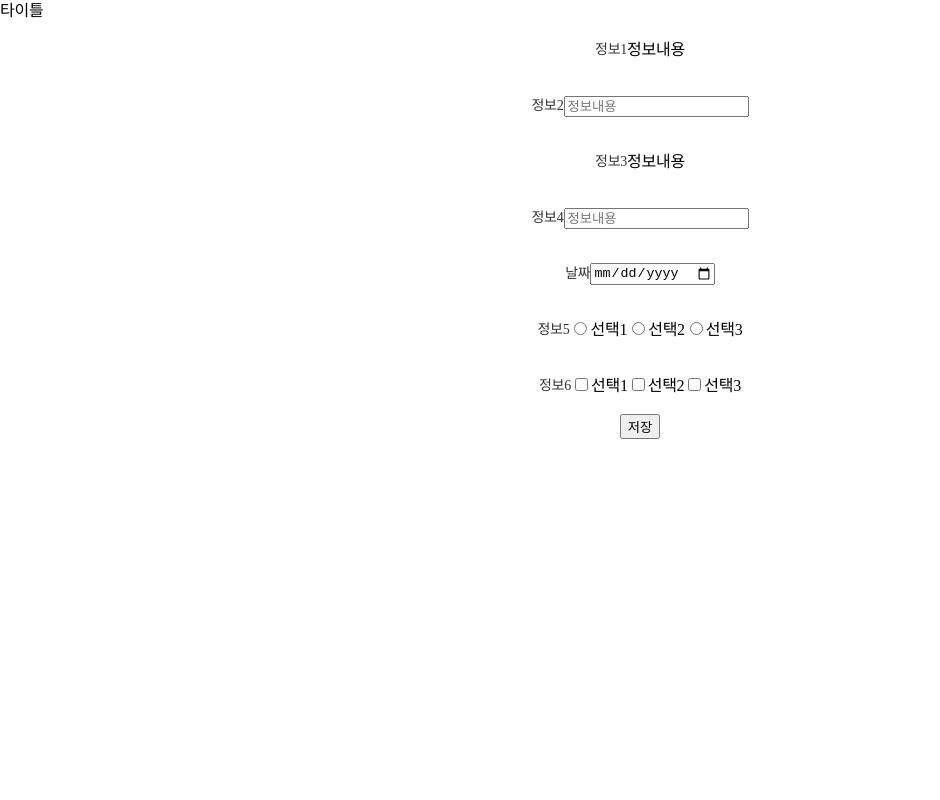
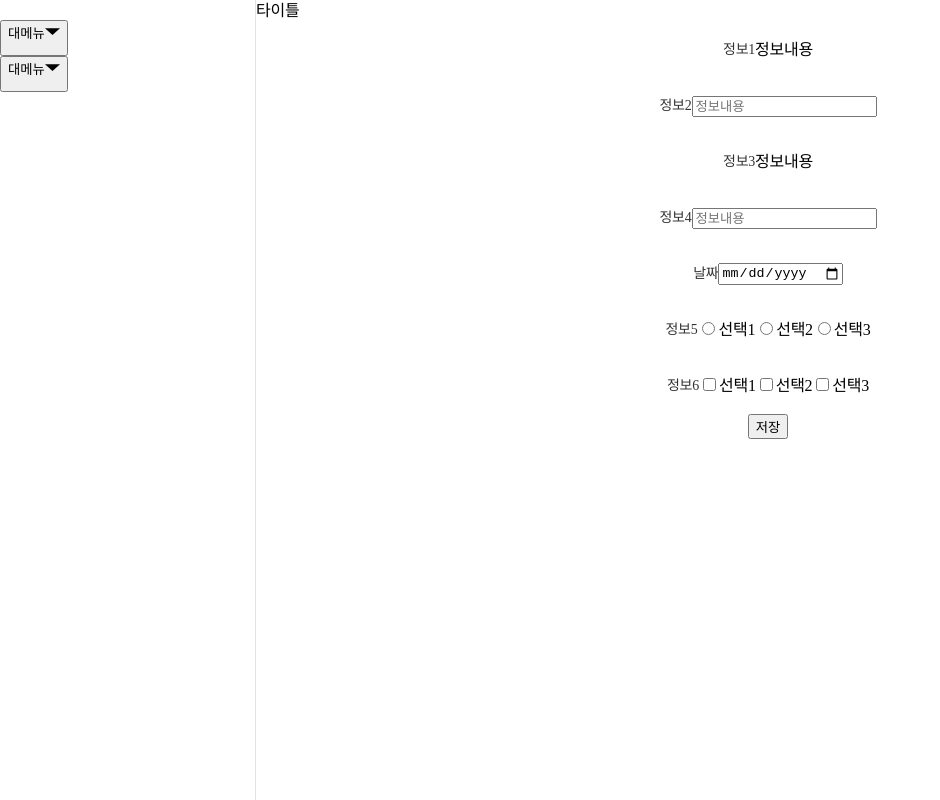
Before and after one commit to kimhyemin9988/assign-dream, a React (Create React App) app: page / in a window 1280 px wide. Shown: the whole page, without its empty margins (0-940 px from the left). Built offline with nearby package versions, Linux system fonts and the light colour scheme.

Commit message:
feat:Add menu
Press the main menu, it will collapse and unfold.

```diff
--- a/src/App.tsx
+++ b/src/App.tsx
@@ -1,10 +1,12 @@
 import Home from './Home';
+import Menu from './Menu';
 import StyleComponent from './StyleComponent';
 
 const App = () => {
   return (
     <>
       <StyleComponent></StyleComponent>
+      <Menu></Menu>
       <Home></Home>
     </>
   )
--- a/src/Components/LiteralData.tsx
+++ b/src/Components/LiteralData.tsx
@@ -38,11 +38,21 @@ export const FormList = [
     {
         label: "정보5",
         data: ["선택1", "선택2", "선택3"],
-        type:"radio"
+        type: "radio"
     },
     {
         label: "정보6",
         data: ["선택1", "선택2", "선택3"],
-        type:"checkbox"
+        type: "checkbox"
     },
 ]
+
+export const menuData = [{
+    topMenu: "대메뉴",
+    subMenu: ["소메뉴","소메뉴"],
+},
+{
+    topMenu: "대메뉴",
+    subMenu: ["소메뉴","소메뉴"],
+}
+]
--- /dev/null
+++ b/src/Components/MenuCpnent.tsx
@@ -0,0 +1,54 @@
+import { useState } from "react";
+import { styled } from "styled-components";
+import { MenuUl } from "../Menu";
+
+const MenuBig = styled.button`
+  height: 36px;
+  display: flex;
+`
+const MenuSmall = styled.li`
+  height: 36px;
+`
+interface OpenProps {
+    readonly $openProps: boolean;
+}
+
+const Triangle = styled.svg<OpenProps>`
+  width: 15px;
+  height: 15px;
+  transform: ${(props) => props.$openProps ? "rotate(180deg)" : "rotate(0)"};
+`
+
+interface menuData {
+    element: {
+        topMenu: string;
+        subMenu: string[];
+    }
+}
+
+const MenuCpnent = ({ element }: menuData) => {
+    const [openMenu, setopenMenu] = useState<boolean>(false);
+    const menuControl = () => {
+        setopenMenu((prev) => !prev)
+    }
+    return (
+        <div>
+            <MenuBig onClick={menuControl}>
+                <div>{element["topMenu"]}</div>
+                <Triangle viewBox="0 0 20 20" $openProps={openMenu}>
+                    <path d="M0 7 L 20 7 L 10 16" />
+                </Triangle>
+            </MenuBig>
+            {openMenu &&
+                <MenuUl>
+                    {element["subMenu"].map((sub) => {
+                        return (
+                            <MenuSmall key={Math.random()*1000}>{sub}</MenuSmall>
+                        )
+                    })}
+                </MenuUl>
+            }
+        </div>
+    )
+}
+export default MenuCpnent;
--- a/src/Home.tsx
+++ b/src/Home.tsx
@@ -1,13 +1,20 @@
+import { styled } from "styled-components";
 import BigTitle from "./Components/BigTitle";
 import Form from "./Components/Form";
 import { PageTitle } from "./Components/LiteralData";
 
+const MainPage =styled.main`
+  height: 100vh;
+  margin-left: 256px;
+  min-width: 330px;
+`
+
 const Home = () => {
   return (
-    <>
+    <MainPage>
       <BigTitle PageTitle={PageTitle}></BigTitle>
       <Form></Form>
-    </>
+    </MainPage>
   )
 }
 export default Home;
--- /dev/null
+++ b/src/Menu.tsx
@@ -0,0 +1,29 @@
+import { styled } from "styled-components";
+import { menuData } from "./Components/LiteralData";
+import MenuCpnent from "./Components/MenuCpnent";
+
+const MenuBackground = styled.nav`
+  width: 256px;
+  border-right: 1px solid #E0E4E8;
+  padding-top: 20px;
+  height: 100%;
+  position: fixed;
+`
+export const MenuUl = styled.ul`
+`
+
+const Menu = () => {
+
+
+  return (
+    <MenuBackground>
+      <MenuUl>
+        {menuData.map((element) => {
+          return (
+            <MenuCpnent element={element} key={Math.random()*1000}></MenuCpnent>);
+        })}
+      </MenuUl>
+    </MenuBackground>
+  )
+}
+export default Menu;
```
